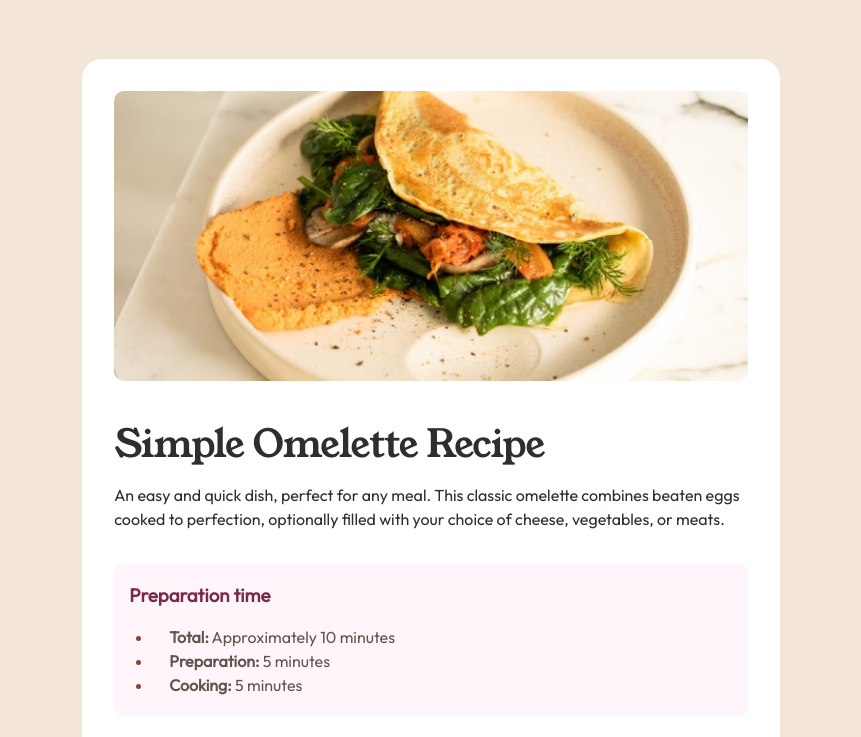
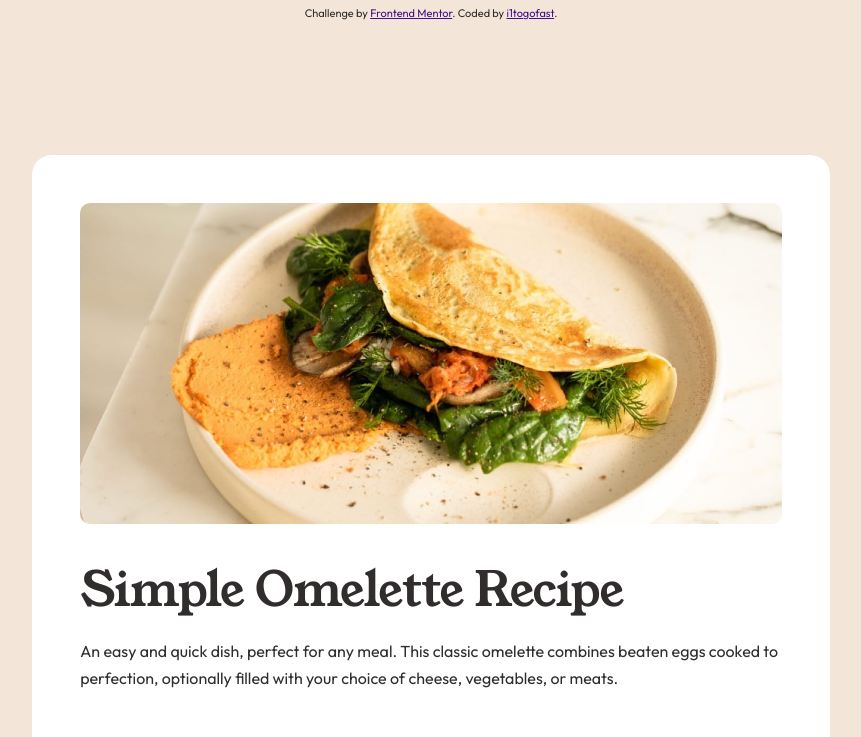
Before and after one commit to i1togofast/Recipe-Page, a plain HTML site: page index.html in a window 1280 px wide. Shown: the top 737 px of the page, without its empty margins (209-1070 px from the left). Drawn offline with Linux system fonts and the light colour scheme.

Commit message:
Update style.css

```diff
--- a/css/style.css
+++ b/css/style.css
@@ -3,10 +3,9 @@ body{
     min-height: 100svh;
     font-size: 16px;
     font-family: "Outfit", sans-serif;
-    line-height: 1.5em;
+    line-height: 1.7em;
     display: flex;
     justify-content: center;
-    align-items: center;
     color: hsl(24, 5%, 18%);
     background-color: hsl(30, 54%, 90%);
 }
@@ -15,18 +14,19 @@ body{
 .section-header{
     color: hsl(14, 45%, 36%);
     font-family: "Young Serif", serif;
-    font-weight: 400;
+    font-size: 2em;
+    font-weight: 500;
 }
 
 #recipe-container{
-    max-width: 800px;
-    max-height: 100%;
+    max-width: 900px;
+    margin-top: 6em;
 }
 
 #recipe-card{
     max-width: 100%;
     max-height: 100%;
-    margin: 3.2em;
+    margin: 3.2em 3.2em 0 3.2em;
     background-color: hsl(0, 0%, 100%);
     border-radius: 20px;
 }
@@ -35,30 +35,30 @@ body{
 .card-section{
     max-width: 100%;
     max-height: 100%;
-    margin: 2em;
+    margin: 3em;
 }
 
 .card-section img{
-    width: 100%;
-    margin-top: 2em;
+    max-width: 100%;
+    margin-top: 3em;
     border-radius: 10px;
 }
 
 /* -- Targeting the only h1 tag in this exercise -- */
 #recipe-container h1{
     font-family: "Young Serif", serif;
-    font-size: 2.4em;
+    font-size: 3em;
     letter-spacing: -1px;
     line-height: 1em;
     font-weight: 400;
-    margin-top: 1em;
+    margin-top: 0.7em;
     margin-bottom: 0.5em;
 }
 
 #prep-time-container{
     background-color: hsl(330, 100%, 98%);
     color: hsl(30, 10%, 34%);
-    padding: 1px 0px 3px 15px;
+    padding: .7em 0 1em 1em;
     border-radius: 10px;
 }
 
@@ -125,10 +125,9 @@ hr{
 
 
 
-/* -- Yes, I position:fixed on purpose --*/
 .attribution {
-    position: fixed;
-    bottom: 0.5em;
+    position: absolute;
+    top: 0px;
     font-size: 11px;
     text-align: center;
 }
```
